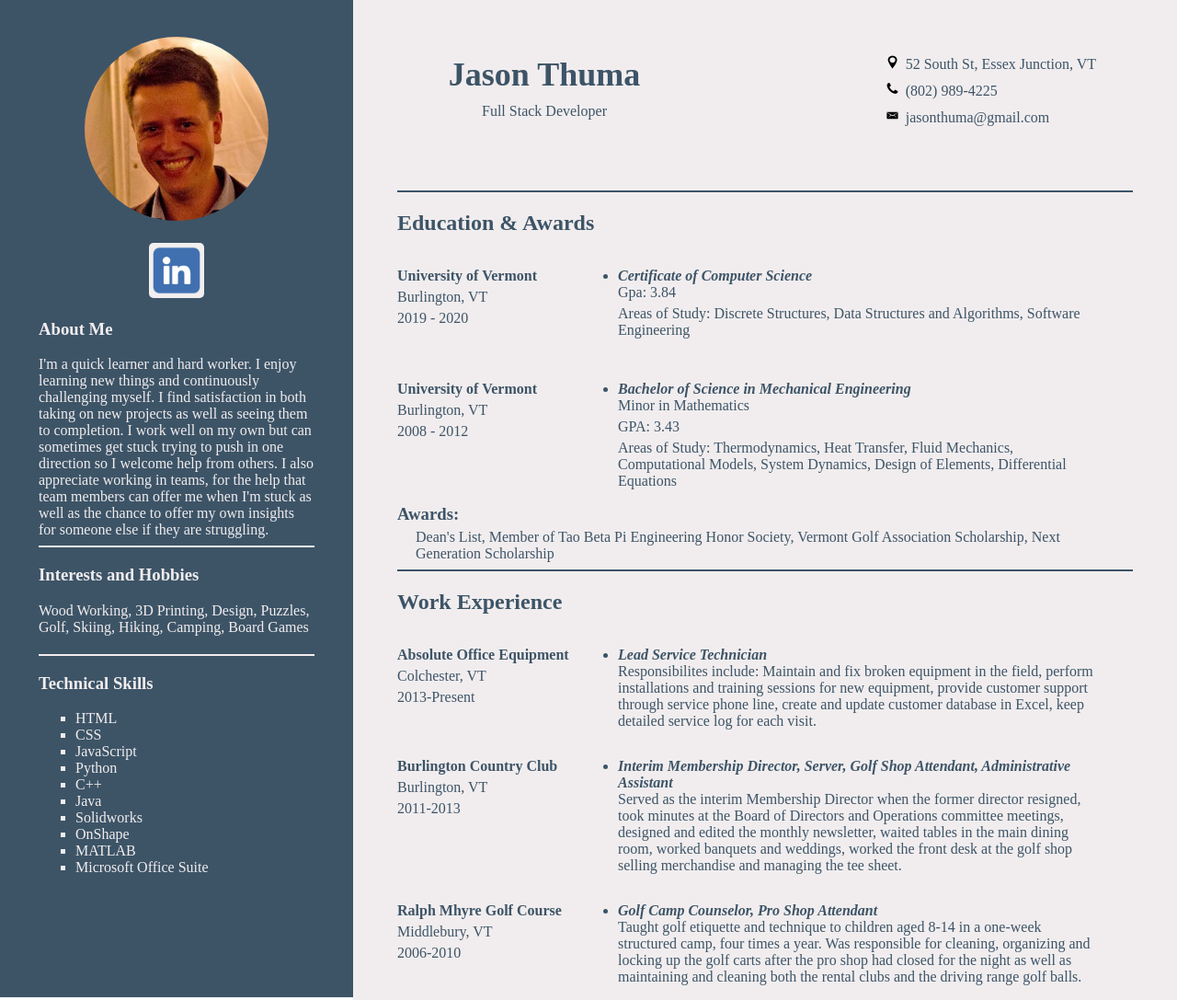
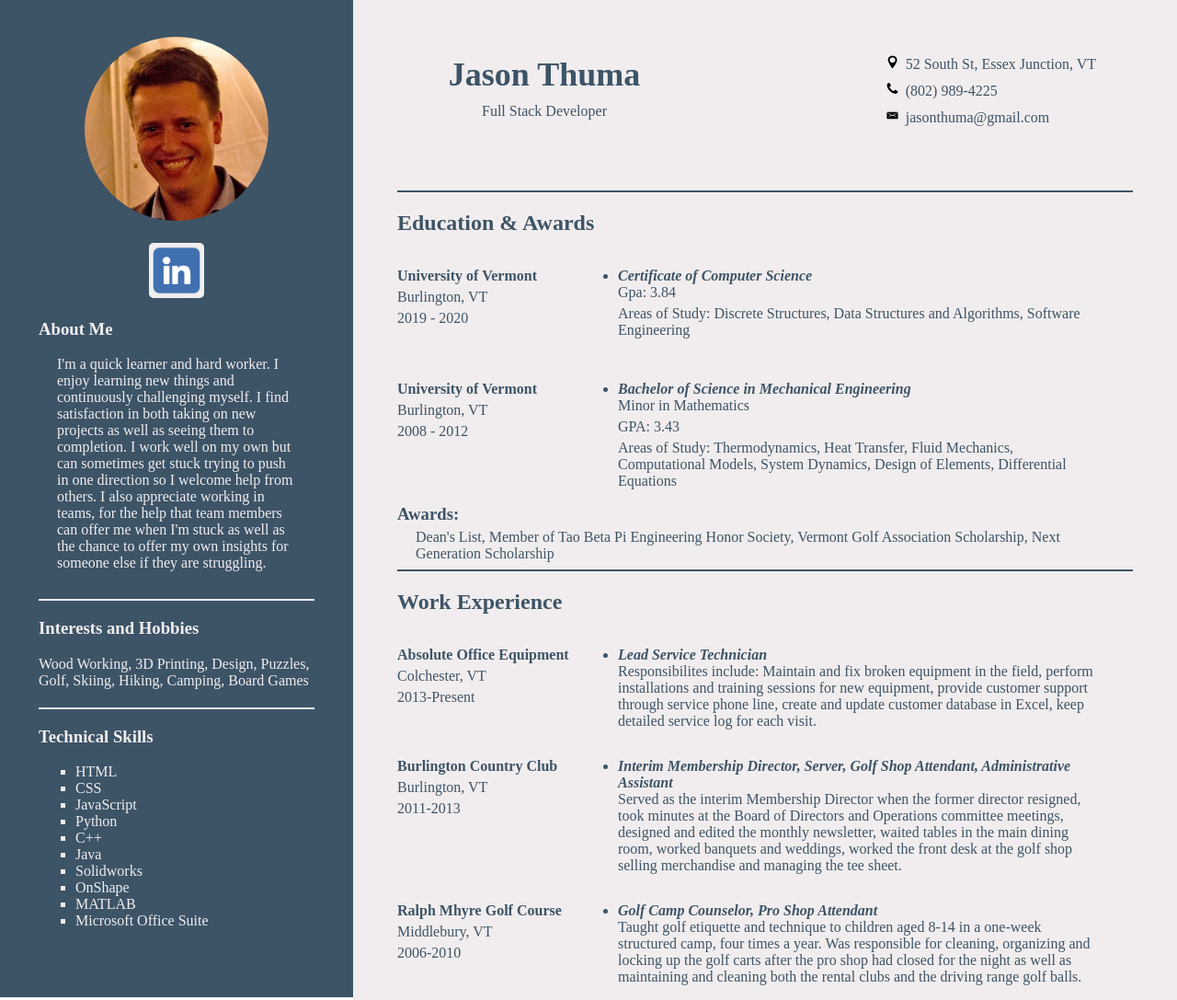
Before and after one commit to jasonthuma/jasonthumaResumeSite, a PHP site: page / in a window 1280 px wide. Shown: the whole page at 92% size. Run offline with PHP 8.4, Linux system fonts and the light colour scheme; some libraries are stand-ins or nearby versions.

Commit message:
added styling for about me paragraph

```diff
--- a/css/style.css
+++ b/css/style.css
@@ -88,6 +88,11 @@ Left Column Contents
 
 .aboutMe {
     clear: both;
+}
+
+.me {
+    padding: 0 20px;
+    margin-bottom: 30px;
 }
 
 .hobbies {
--- a/index.html
+++ b/index.html
@@ -25,7 +25,7 @@
 
                     <div class="aboutMe">
                         <h3>About Me</h3>
-                        <p>I'm a quick learner and hard worker. I enjoy learning new things and continuously challenging myself.
+                        <p class="me">I'm a quick learner and hard worker. I enjoy learning new things and continuously challenging myself.
                             I find satisfaction in both taking on new projects as well as seeing them to completion. I work well
                             on my own but can sometimes get stuck trying to push in one direction so I welcome help from others.
                             I also appreciate working in teams, for the help that team members can offer me when I'm stuck as well
```
